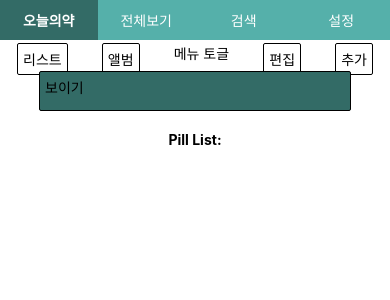
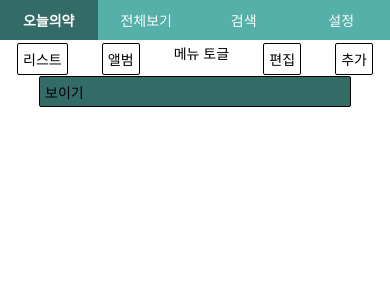
Before and after one commit to KimEunA97/KDT-2-Project-C-10, a React Native app in the folder PillGood/: screen / in a window 390 px wide. Shown: the top 300 px of the page. Built offline with nearby package versions, Linux system fonts and the light colour scheme.

Commit message:
Pill List:  텍스트 제거

```diff
--- a/PillGood/src/component/PillList.js
+++ b/PillGood/src/component/PillList.js
@@ -4,7 +4,7 @@ import { View, Text, StyleSheet } from 'react-native';
 const PillList = ({ list }) => {
   return (
     <View style={styles.pillList}>
-      <Text style={styles.listTitle}>Pill List:</Text>
+      <Text style={styles.listTitle}></Text>
       {list.map((pill, index) => (
         <View key={index} style={styles.pillItem}>
           <Text style={styles.pillText}>{pill}</Text>
```
